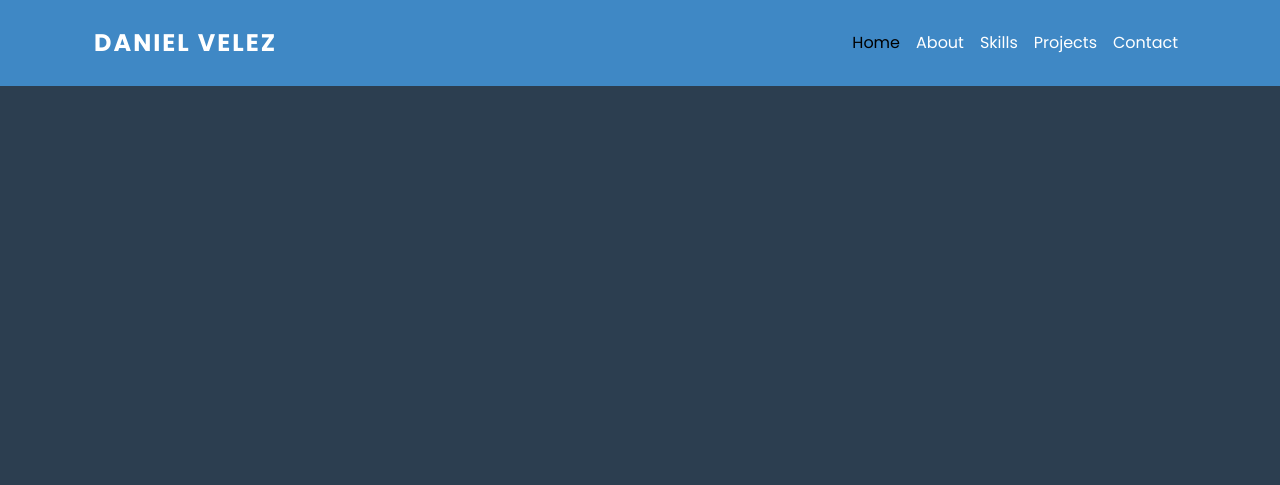
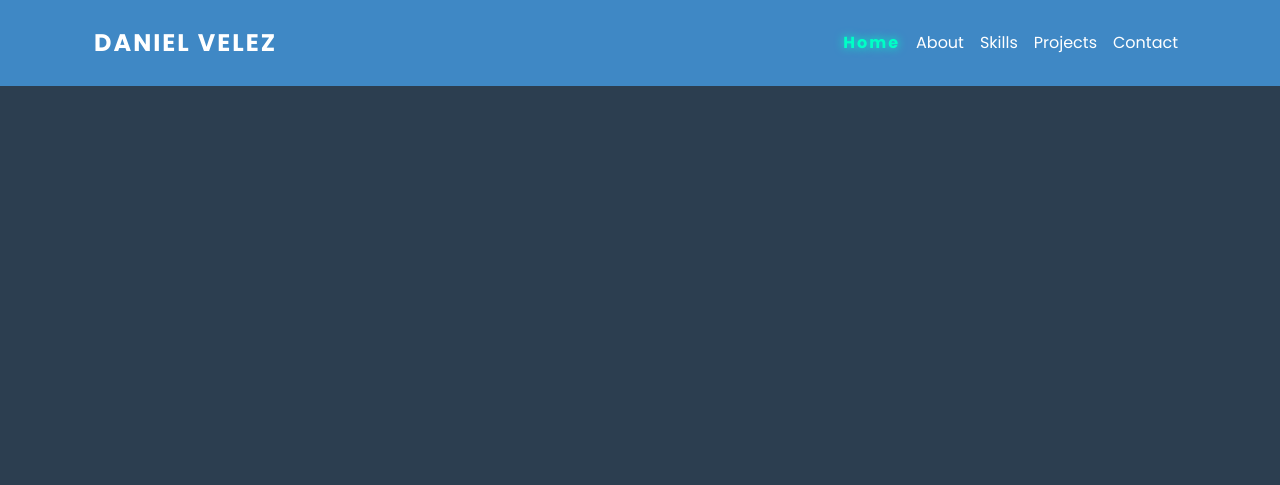
Before and after one commit to Daniel1000c/creatorRepo, a PHP site: page / in a window 1280 px wide. Shown: the top 485 px of the page. Run offline with PHP 8.4, Linux system fonts and the light colour scheme.

Commit message:
Add active link effect

```diff
--- a/css/style.css
+++ b/css/style.css
@@ -64,6 +64,8 @@ header {
 .navbar-brand:hover {
   color: #00ffc6;
   text-shadow: #00ffc6 0px 0px 10px;
+  font-weight: bolder;
+  letter-spacing: 2px;
 }
 
 /*Format nav link hover*/
@@ -76,6 +78,16 @@ header {
   transform: scale(1.2);
   color: #00ffc6;
   text-shadow: #00ffc6 0px 0px 10px;
+  font-weight: bolder;
+  letter-spacing: 2px;
+}
+
+/*Format active link*/
+.navbar-nav .nav-link.active {
+  color: #00ffc6;
+  text-shadow: #00ffc6 0px 0px 10px;
+  font-weight: bolder;
+  letter-spacing: 2px;
 }
 /************HEADER FORMATTING************/
 
```
